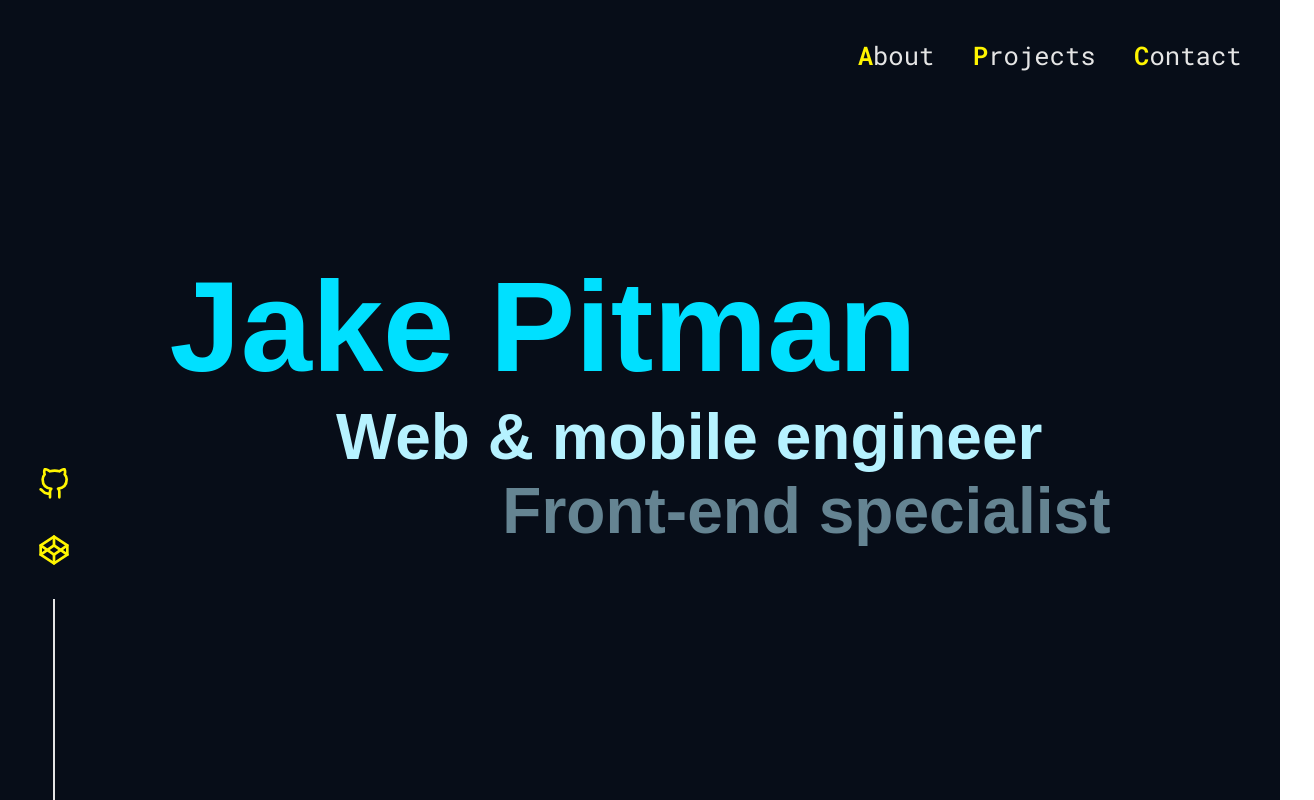
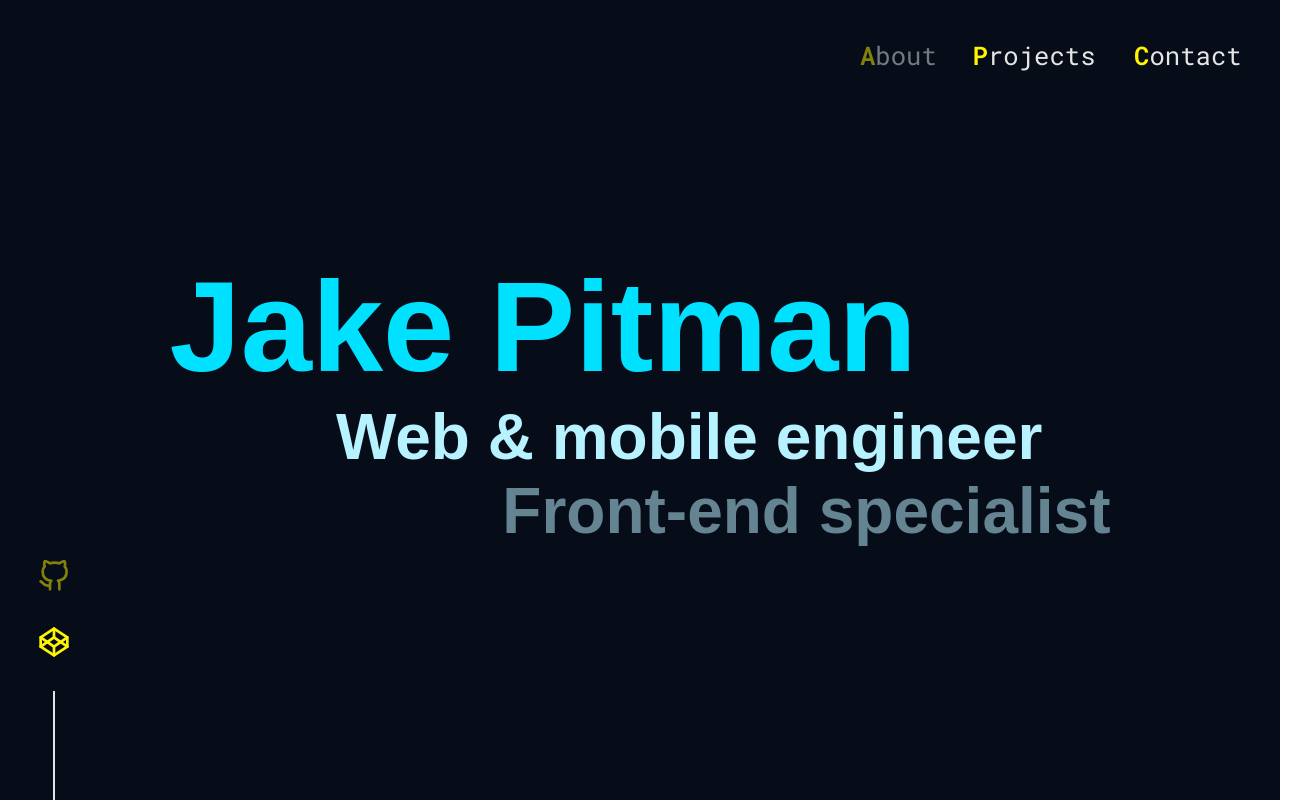
Before and after one commit to JakePitman/moreaporia, a React (Create React App) app: page / in a window 1280 px wide. Shown: the whole page, 1314 px wide, since content can reach past the window. Built offline with nearby package versions, Linux system fonts and the light colour scheme; a web font is replaced by a local one.

Commit message:
Coordinate secondary animations in landing page

```diff
--- a/src/components/LandingPage/LandingPage.module.scss
+++ b/src/components/LandingPage/LandingPage.module.scss
@@ -83,6 +83,8 @@
 
 .footer {
   flex: 1;
+  display: flex;
+  align-items: flex-end;
   width: 100%;
   position: relative;
 }
@@ -90,6 +92,7 @@
 .iconsContainer {
   width: max-content;
   height: 100%;
+  max-height: 30vh;
   display: flex;
   flex-direction: column;
   align-items: center;
@@ -112,10 +115,4 @@
 
 .footerLine {
   outline: 1px solid $offWhite;
-  flex: 0.5;
-  min-height: 200px;
-  @media (max-width: $breakpointTablet) {
-    flex: 0.3;
-    min-height: 0;
-  }
 }
--- a/src/components/LandingPage/LandingPage.tsx
+++ b/src/components/LandingPage/LandingPage.tsx
@@ -4,7 +4,12 @@ import { FiCodepen } from "react-icons/fi";
 import { motion } from "framer-motion";
 
 import styles from "./LandingPage.module.scss";
-import { headingVariants, navItemVariants } from "./landingPageVariants";
+import {
+  headingVariants,
+  navItemVariants,
+  iconVariants,
+  footerLineVariants,
+} from "./landingPageVariants";
 
 const LandingPage = () => {
   return (
@@ -12,7 +17,7 @@ const LandingPage = () => {
       <div className={styles.navBar}>
         <motion.li
           initial={navItemVariants.hidden}
-          animate={navItemVariants.visible({ delay: 0.6 })}
+          animate={navItemVariants.visible({ delay: 0.4 })}
           className={styles.listItem}
         >
           <p className={styles.listItemFirstLetter}>A</p>
@@ -20,7 +25,7 @@ const LandingPage = () => {
         </motion.li>
         <motion.li
           initial={navItemVariants.hidden}
-          animate={navItemVariants.visible({ delay: 0.4 })}
+          animate={navItemVariants.visible({ delay: 0.2 })}
           className={styles.listItem}
         >
           <p className={styles.listItemFirstLetter}>P</p>
@@ -28,7 +33,7 @@ const LandingPage = () => {
         </motion.li>
         <motion.li
           initial={navItemVariants.hidden}
-          animate={navItemVariants.visible({ delay: 0.2 })}
+          animate={navItemVariants.visible({ delay: 0.0 })}
           className={styles.listItem}
         >
           <p className={styles.listItemFirstLetter}>C</p>
@@ -61,18 +66,29 @@ const LandingPage = () => {
       </motion.div>
 
       <div className={styles.footer}>
-        <div className={styles.iconsContainer}>
-          <a
+        <motion.div className={styles.iconsContainer}>
+          <motion.a
+            initial={iconVariants.hidden}
+            animate={iconVariants.visible({ delay: 0.4 })}
             className={styles.iconWrapper}
             href="https://github.com/jakePitman/"
           >
             <FiGithub />
-          </a>
-          <a className={styles.iconWrapper} href="https://codepen.io/SyN219">
+          </motion.a>
+          <motion.a
+            initial={iconVariants.hidden}
+            animate={iconVariants.visible({ delay: 0.2 })}
+            className={styles.iconWrapper}
+            href="https://codepen.io/SyN219"
+          >
             <FiCodepen />
-          </a>
-          <div className={styles.footerLine} />
-        </div>
+          </motion.a>
+          <motion.div
+            initial={footerLineVariants.hidden}
+            animate={footerLineVariants.visible}
+            className={styles.footerLine}
+          />
+        </motion.div>
       </div>
     </div>
   );
--- a/src/components/LandingPage/landingPageVariants.ts
+++ b/src/components/LandingPage/landingPageVariants.ts
@@ -1,3 +1,5 @@
+const secondaryAnimationsDelay = 0.5;
+
 export const headingVariants = {
   hidden: { opacity: 0, transform: "translateX(300)" },
   visible: (custom: { delay: number }) => ({
@@ -16,7 +18,27 @@ export const navItemVariants = {
     transform: "translateX(0px)",
     opacity: 1,
     transition: {
-      delay: custom.delay,
+      delay: secondaryAnimationsDelay + custom.delay,
     },
   }),
 };
+
+export const iconVariants = {
+  hidden: { opacity: 0 },
+  visible: (custom: { delay: number }) => ({
+    opacity: 1,
+    transition: {
+      delay: secondaryAnimationsDelay + custom.delay,
+    },
+  }),
+};
+
+export const footerLineVariants = {
+  hidden: { height: "0" },
+  visible: {
+    height: "50%",
+    transition: {
+      delay: secondaryAnimationsDelay,
+    },
+  },
+};
```
